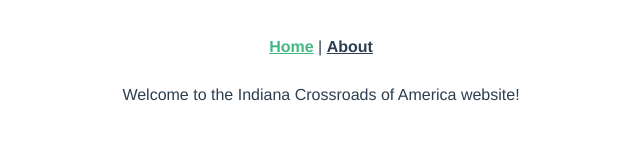
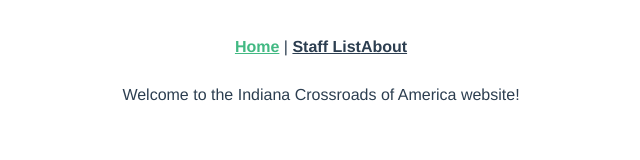
Before and after one commit to Indiana-Crossroads-Of-America/website, a Vue app: page / in a window 1280 px wide. Shown: the top 160 px of the page, without its empty margins (319-959 px from the left). Built offline with nearby package versions, Linux system fonts and the light colour scheme.

Commit message:
Added staff list router link on main page.

```diff
--- a/src/App.vue
+++ b/src/App.vue
@@ -1,6 +1,7 @@
 <template>
   <div id="nav">
     <router-link to="/">Home</router-link> |
+    <router-link to="/staff">Staff List</router-link>
     <router-link to="/about">About</router-link>
   </div>
   <router-view />
```
